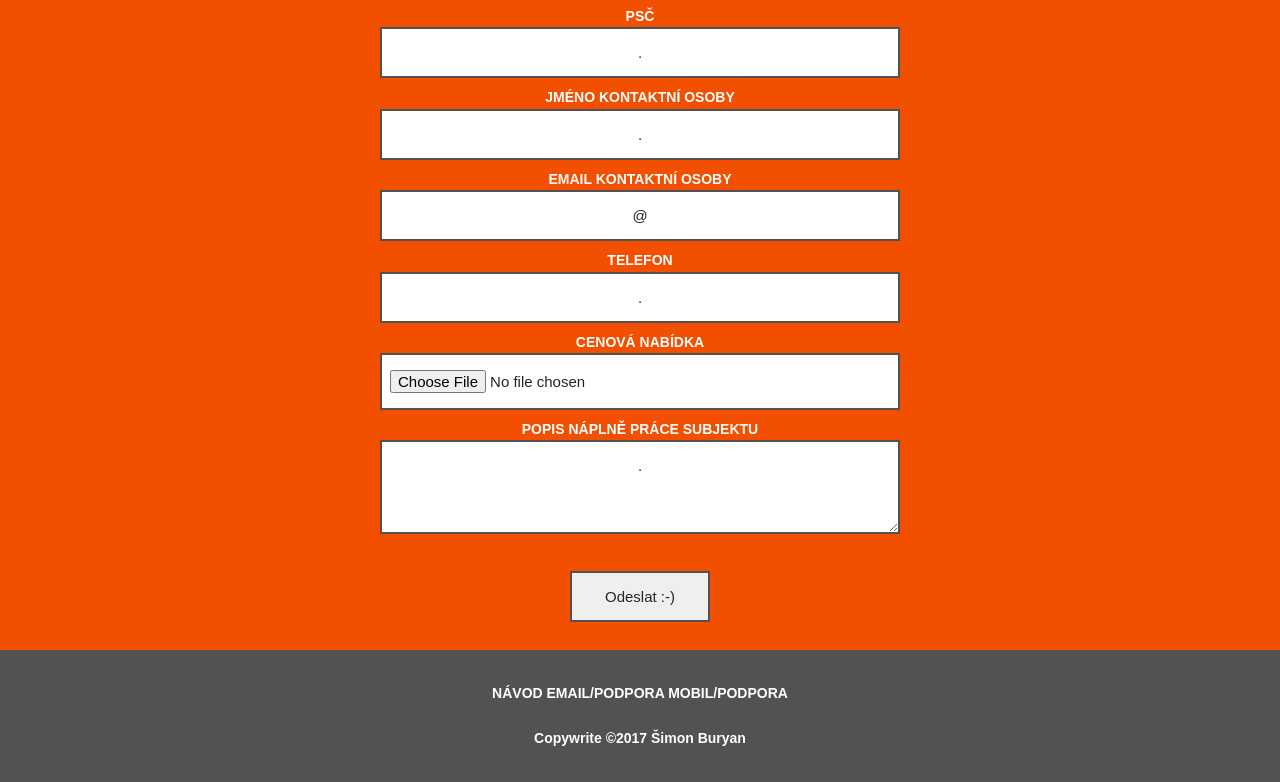
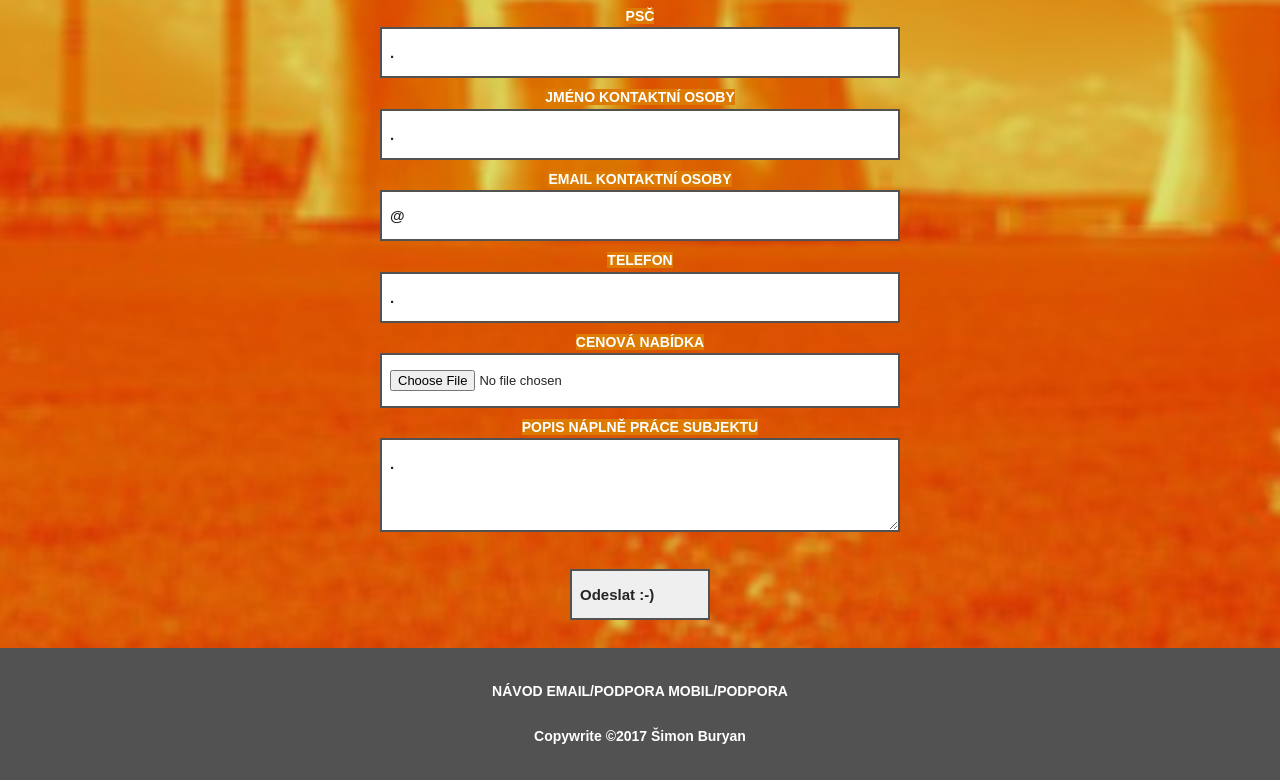
Before and after one commit to SimonB87/DotaznikNovyDodavatel, a plain HTML site: page index.html in a window 1280 px wide. Shown: the part 627-1409 px from the top of the page. Drawn offline with Linux system fonts and the light colour scheme.

Commit message:
Added image background, changed style of the questionare

```diff
--- a/index.html
+++ b/index.html
@@ -5,15 +5,15 @@
 <html lang="cs">
 
 <head>
+ <!-- Jazykové nastavení -->
+ <meta charset="UTF-8">
+ <meta http-equiv="Content-language" content="cs">
 
- <meta charset="UTF-8">
-
- <meta http-equiv="Content-language" content="cs">
  <meta name="viewport" content="width=device-width, initial-scale=1.0">
-
+ <!-- Programátor -->
  <meta name='author' content='Simon Buryan, simon.buryan(at)cez.cz'>
  <meta name='designer' content='Simon Buryan'>
-
+ <!-- Název webu -->
  <title>ČEZ EP | Dotaznik pro zadání dodavatele | </title>
 
  <link rel="stylesheet" type="text/css" href="style.css">
@@ -24,17 +24,21 @@
 <body>
 
 <div class="topheader">
+<!-- Logo firmy -->
 <img src="cezep.png" alt="Logo ČEZ EP" width="200">
+<!-- Název -->
 <h1>Dotazník pro zadání</h1>
 <br>
 <h1>nového dodavatele</h1>
 </div>
 
 <div class="dotaznik">
-	<!-- Form -->
+	<!-- Dotazník -->
 	<form action="contact.html">
     <p>
+      <!-- Nadpis kategorie -->
       <label for="textdemo" class="titul"><strong>Email zaměstnance ČEZ EP<strong></label><br>
+      <!-- Pole kategorie -->
       <input type="text" name="zamestnanec" id="zamestnanec" value="@cez.cz"><br>
     </p>
 
@@ -87,7 +91,7 @@
      <label for="textdemo" class="titul"><strong>Popis náplně práce subjektu<strong></label><br>
 		 <textarea name="message" id="zprava">.</textarea><br>
   </p>
-
+  <!-- tlačítko na odeslání -->
   <p>
     <br>
 		<input type="submit" name="send" id="send" value="Odeslat :-)">
@@ -95,16 +99,13 @@
 
 	</form>
 
-
+<!-- Zápatí -->
 </div>
-
 <div class="footer">
 <P><a href="#">NÁVOD</a> <a href="#">EMAIL/PODPORA</a> <a href="#">MOBIL/PODPORA</a> </P>
 <br>
 <p><strong>Copywrite &copy;2017 Šimon Buryan</strong></p>
 </div>
 
-
 </body>
-
 </html>
--- a/style.css
+++ b/style.css
@@ -9,51 +9,58 @@ body {
   font-family: 'Arial', sans-serif;
   font-size: 14px;
   color: black;
-  background: #f24f00;
+  background: #fff;
   line-height: 1.6em;
+  background-image: url("back22.jpg");
+  background-size: cover;
+  background-repeat: no-repeat;
+  background-position: center;
 }
 
+/*Záhlaví*/
 .topheader {
   text-align: center;
   padding-top: 20px;
   height: 205px;
   color: #fff;
 }
-
+/*Pole Dotazníku*/
 .dotaznik {
 	text-align: center;
   text-transform: uppercase;
   width: 80%;
   margin: auto;
   color: #f24f00;
-}
+  }
 
-/*Dotaznik - styly - start*/
-
+/*Dotaznik - styly - start podrobného stylizování*/
 form input, form textarea {
 	border: 2px solid #525252;
 	color: #252525;
 	font-family: Arial, Helvetica, sans-serif;
 	font-size: 15px;
-	font-weight: normal;
+	font-weight: bolder;
 	margin: 0 0 8px;
 	padding: 15px 8px;
 	text-align: center;
   width: 90%;
+  text-align: left;
 }
 
 .titul{
   color: #fff;
+  font-weight: bolder;
+  background: #dd7a02;
 }
 
 .soubor{
   background-color: #fff;
   color: #black;
+  font-weight: normal;
+  font-size: 13px;
 }
 
-form textarea {
-  height: 150px;
-}
+form textarea {height: 150px;}
 
 @media(min-width:700px){
 	form input, form textarea{
@@ -76,7 +83,7 @@ form textarea {
   transform: translateY(8px);
 }
 
-/*Dotaznik - styly - finish*/
+/*Dotaznik - styly - finish podrobného stylizování*/
 
 .footer{
   margin-top: 20px;
```
Also changed, not shown: back22.jpg (added).
